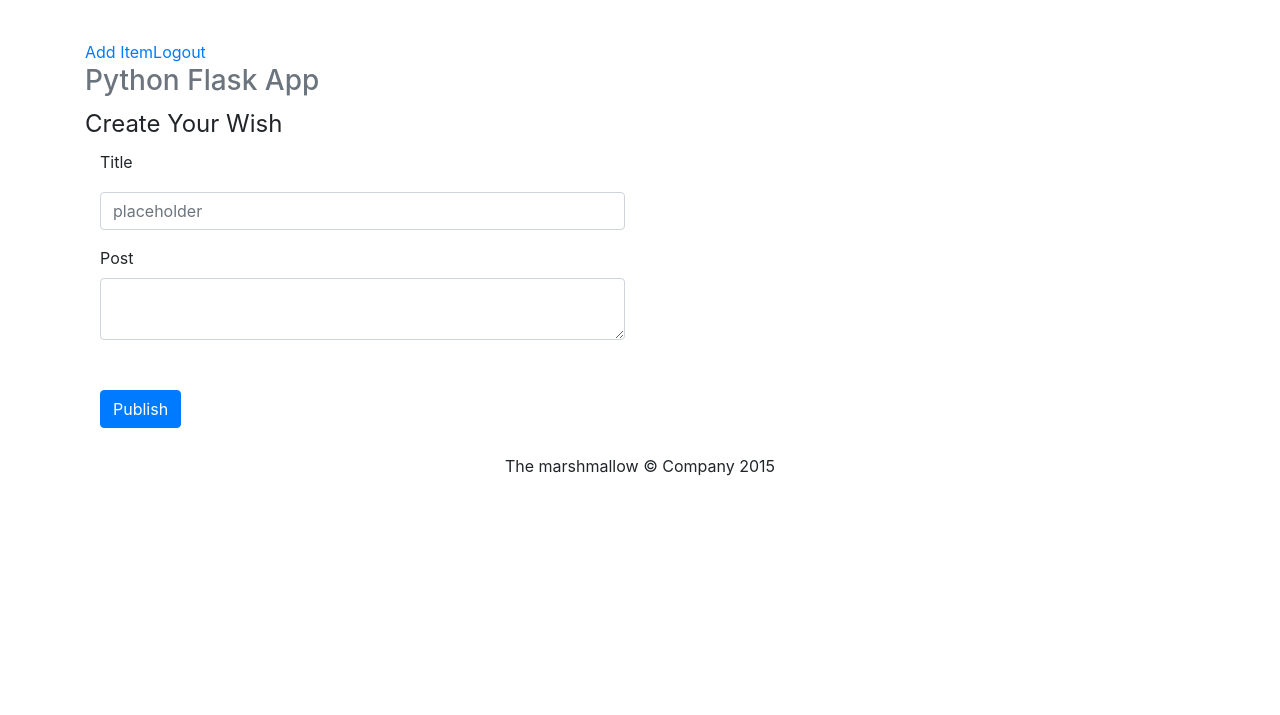
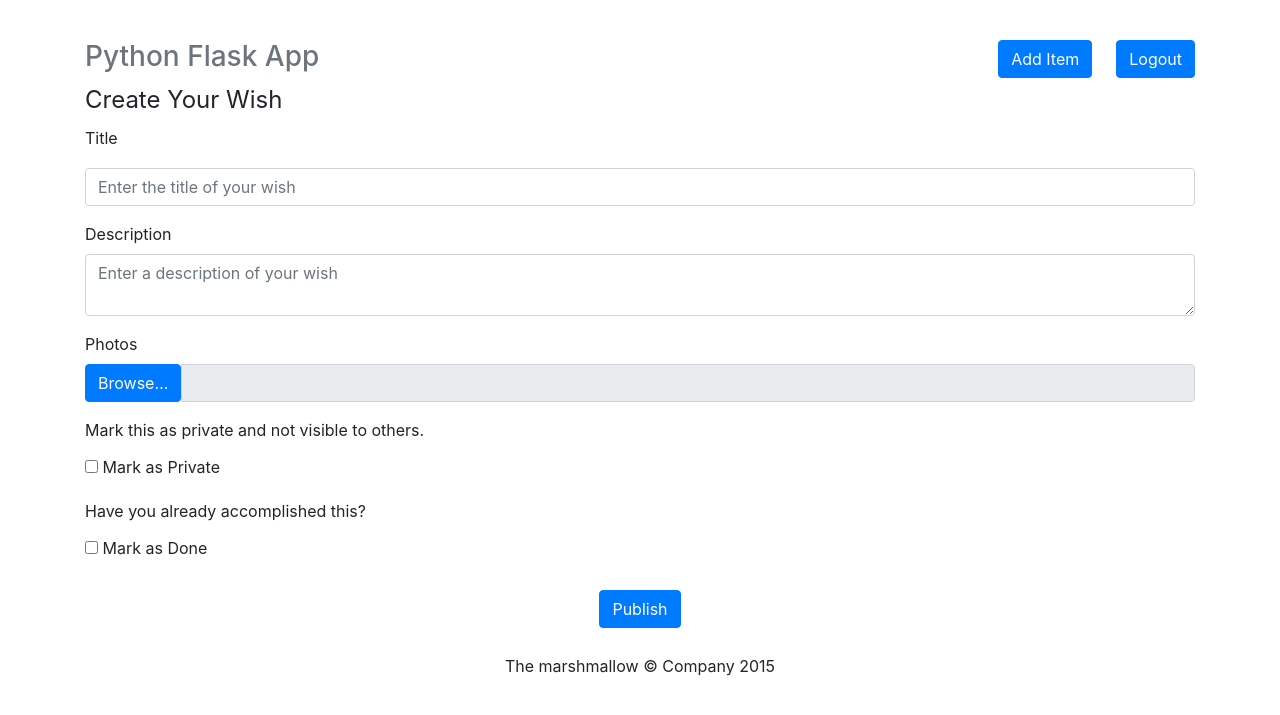
Before and after one commit to SCARLAT27122015/flaskWishList, a Flask app: page /showAddWish in a window 1280 px wide. Shown: the top 715 px of the page. Run offline with Flask 2, Linux system fonts and the light colour scheme; some libraries are stand-ins or nearby versions.

Commit message:
Create new add Post's UI

```diff
--- a/static/signup.css
+++ b/static/signup.css
@@ -27,6 +27,26 @@ body {
 }
 .form-signin .form-control:focus {
   z-index: 2;
+}
+
+.btn-file {
+  position: relative;
+  overflow: hidden;
+}
+
+.btn-file input[type=file] {
+    position: absolute;
+    top: 0;
+    right: 0;
+    min-width: 100%;
+    min-height: 100%;
+    font-size: 100px;
+    text-align: right;
+    filter: alpha(opacity=0);
+    opacity: 0;
+    outline: none;
+    background: white;
+    cursor: inherit;
 }
 
 /*Aligns inputs properly*/
@@ -74,3 +94,9 @@ input {
   top:40px;
   left:20px;
 }
+
+
+/*Styling for readonly button*/
+#readOnly{
+  margin-top: 0;
+}
--- a/templates/addWish.html
+++ b/templates/addWish.html
@@ -17,10 +17,10 @@
       <div class="container">
         <div class="header">
             <nav>
-                <ul class="nav nav-pills pull-right">
-                    <li role="presentation" class="active"><a href="#">Add Item</a>
+                <ul class="nav nav-pills float-right">
+                    <li role="presentation" class="active"><a href="#" class="btn btn-primary buttonBG">Add Item</a>
                     </li>
-                    <li role="presentation"><a href="{{ url_for('logout') }}">Logout</a>
+                    <li role="presentation"><a class="btn-primary btn buttonBG ml-4" href="{{ url_for('logout') }}">Logout</a>
                     </li>
                 </ul>
             </nav>
@@ -28,36 +28,55 @@
         </div>
 
         <section>
-            <form class="form-horizontal" method="post" action="{{ url_for('addWish') }}">
-                <fieldset>
+            <form role="form" method="post" action="{{ url_for('addWish') }}">
                 <!-- Form Name -->
                 <legend>Create Your Wish</legend>
 
                 <!-- Text input-->
                 <div class="form-group">
-                        <label class="col-md-6 control-label" for="txtTitle">Title</label>
-                        <div class="col-md-6">
-                            <input id="txtTitle" name="inputTitle" type="text" placeholder="placeholder" class="form-control input-md">
-                        </div>
+                    <label for="txtTitle">Title</label>
+                    <input id="txtTitle" name="inputTitle" type="text" placeholder="Enter the title of your wish" class="form-control input-md">
                 </div>
 
                 <!-- Textarea -->
                 <div class="form-group">
-                        <label class="col-md-6 control-label" for="txtPost">Post</label>
-                        <div class="col-md-6">
-                            <textarea class="form-control" id="txtPost" name="inputDescription"></textarea>
+                    <label for="txtPost">Description</label>
+                    <textarea class="form-control" id="txtPost" name="inputDescription" placeholder="Enter a description of your wish"></textarea>
                 </div>
+
+
+                <div class="form-group">
+                    <label for="txtPost">Photos</label>
+
+                    <div class="input-group">
+                        <span class="input-group-btn">
+                        <span class="btn btn-primary btn-file">
+                            Browse&hellip; <input type="file" id="fileupload" name="file" multiple>
+                        </span>
+                        </span>
+                        <input id="readOnly" type="text" class="form-control" readonly>
+                    </div>
+
+                </div>
+
+                <div class="form-group">
+                    <label>Mark this as private and not visible to others.</label>
+                    <br/>
+                    <input type="checkbox"> Mark as Private <span class="glyphicon glyphicon-lock" aria-hidden="true"></span>
+                </div>
+
+                <div class="form-group">
+                    <label>Have you already accomplished this?</label>
+                    <br/>
+                    <input type="checkbox"> Mark as Done <span class="glyphicon glyphicon-ok" aria-hidden="true"></span>
                 </div>
 
                 <!-- Button -->
                 <div class="form-group">
-                        <label class="col-md-4 control-label" for="singlebutton"></label>
-                        <div class="col-md-4">
+                    <p class="text-center">
                         <input id="singlebutton" name="singlebutton" class="btn btn-primary" type="submit" value="Publish" />
+                    </p>
                 </div>
-                    </div>
-
-                </fieldset>
             </form>
         </section>
 
```
Lines whose indentation alone changed are shown as unchanged.
